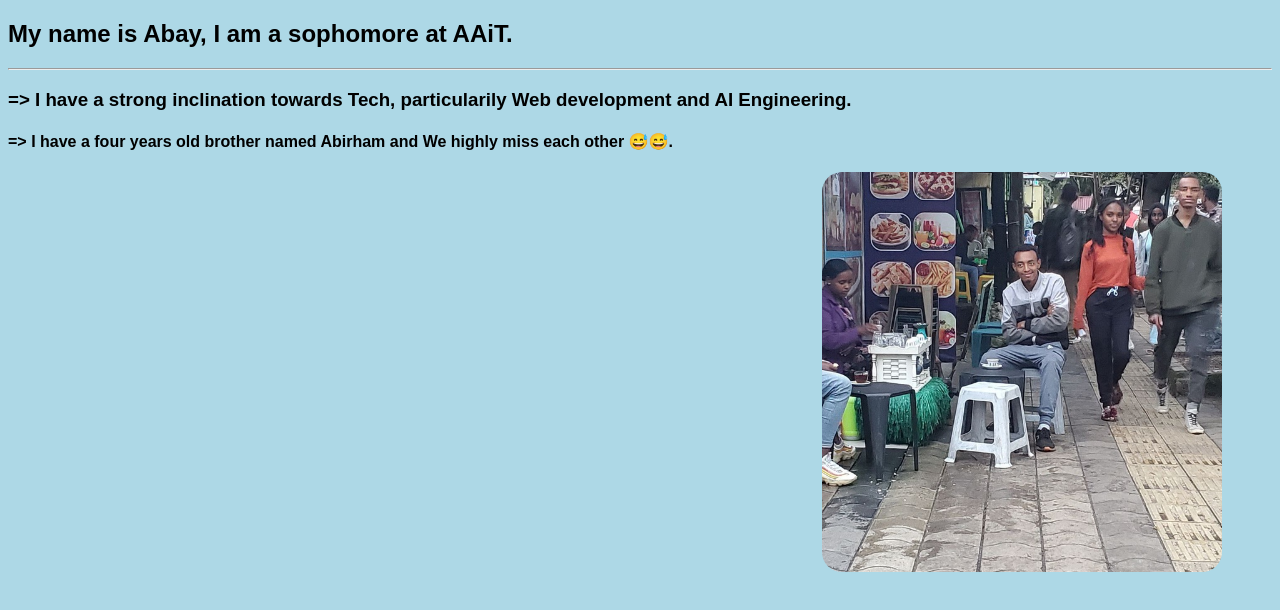
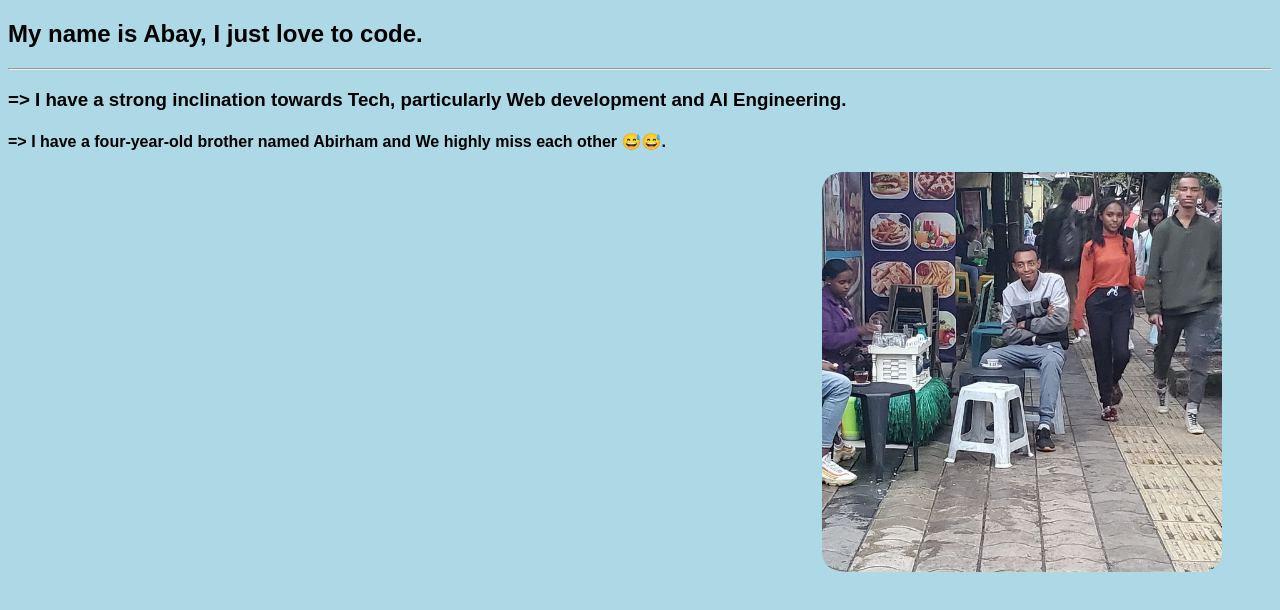
Before and after one commit to AbirhamB/TanaMO-portfolio, a plain HTML site: page About.html in a window 1280 px wide. Drawn offline with Linux system fonts and the light colour scheme.

Commit message:
Update About.html

```diff
--- a/About.html
+++ b/About.html
@@ -22,10 +22,10 @@
     </style>
 </head>
 <body>
-    <h2>My name is Abay, I am a sophomore at AAiT.</h2>
+    <h2>My name is Abay, I just love to code.</h2>
     <hr>
-    <h3>=> I have a strong inclination towards Tech, particularily Web development and AI Engineering.</h3>
-    <h4>=> I have a four years old brother named Abirham and We highly miss each other 😅😅. </h4>
+    <h3>=> I have a strong inclination towards Tech, particularly Web development and AI Engineering.</h3>
+    <h4>=> I have a four-year-old brother named Abirham and We highly miss each other 😅😅. </h4>
     <img src="./my-image.jpg" alt=""/>
 </body>
 </html>
```
